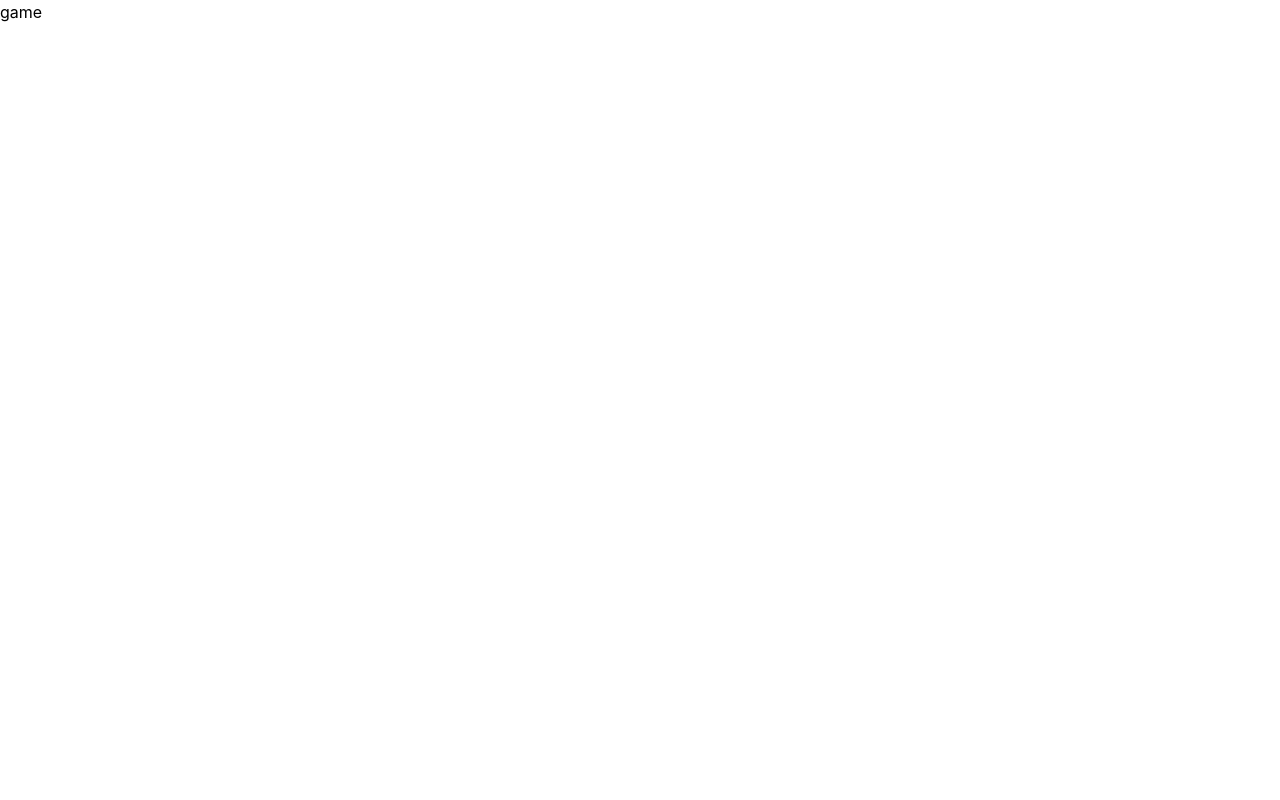
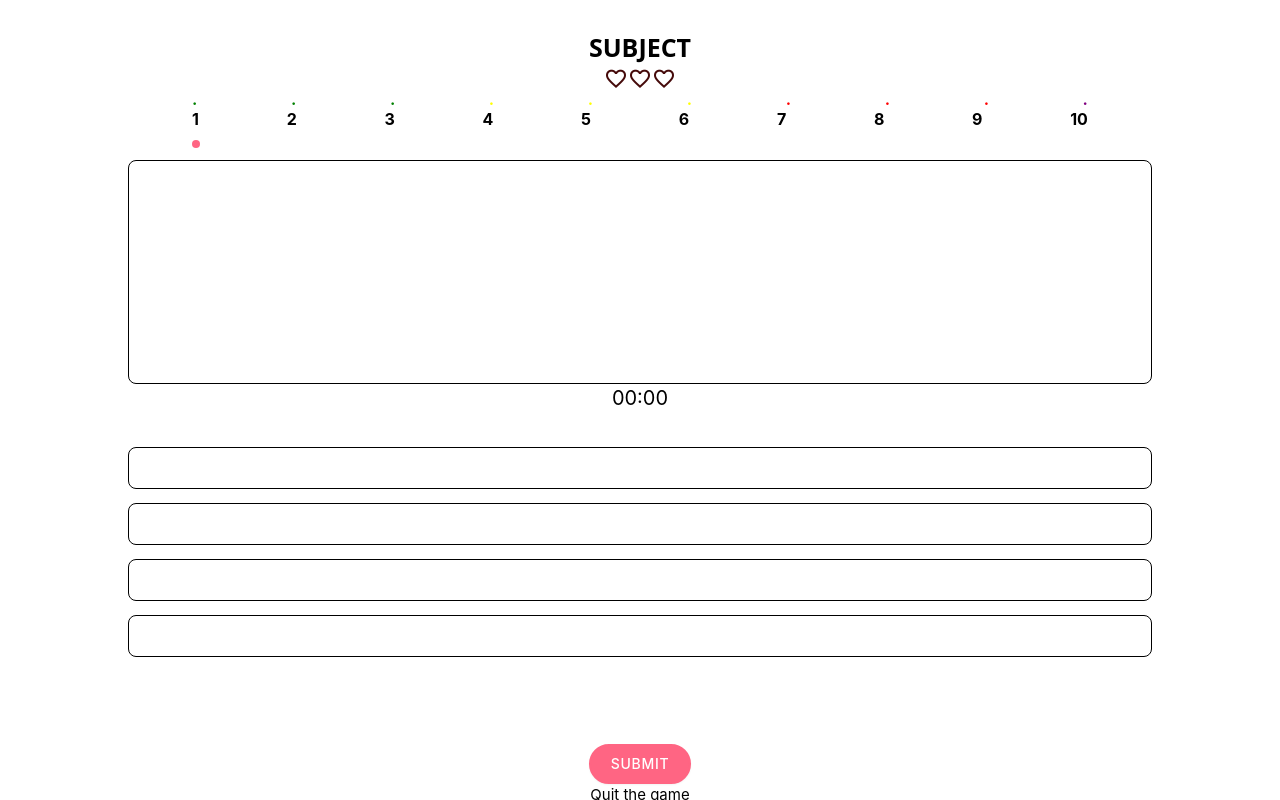
Before and after one commit to yukirochi/Alapaap, a React app in the folder frontend/: page /game in a window 1280 px wide. Built offline with nearby package versions, Linux system fonts and the light colour scheme.

Commit message:
game interface design

```diff
--- a/frontend/src/components/finalnotice.jsx
+++ b/frontend/src/components/finalnotice.jsx
@@ -5,7 +5,7 @@ function Finalnotice({settog, getdata}) {
     <div className="w-[100vw] h-[100vh] overflow-hidden absolute top-1/2 left-1/2 transform -translate-x-1/2 -translate-y-1/2 z-1000 bg-[rgba(67,67,67,0.4)] flex items-center justify-center"
     onClick={()=> settog(false)}>
       <div className="m-12 bg-white max-w-[500px] rounded-xl duration-700 p-5 h-[50%] flex flex-col justify-center items-center  w-[80%] gap-[10%] ">
-        <p className="text-5xl font-bold  lg:text-6xl md:text-6xl md:-mt-[5%]">
+        <p className="text-4xl font-bold  lg:text-6xl md:text-6xl md:-mt-[5%]">
           <span className="text-[#6c63ff]">A</span>L
           <span className="text-[#6c63ff]">A</span>P
           <span className="text-[#ff6583]">A</span>
@@ -25,7 +25,7 @@ function Finalnotice({settog, getdata}) {
         <button className="bg-[#ff6583] hover:bg-transparent px-5 ml-4 py-2 text-sm shadow-sm hover:shadow-lg md:mt-[10%] font-medium tracking-wider border-2 border-[#ff6583] hover:border-[#ff6583] text-white hover:text-[#ff6583] rounded-full transition ease-in duration-300"
         onClick={()=> getdata()}
         >
-          SIGNUP
+          BEGIN
         </button>
       </div>
     </div>
--- /dev/null
+++ b/frontend/src/components/slider.jsx
@@ -0,0 +1,40 @@
+function Slider() {
+  return (
+    <div className="w-[100%] h-[5%]  flex items-center justify-center flex-col ">
+        <div className="w-[70%] h-[30%] flex justify-between items-center mb-5 font-bold">
+        <p className="text-[green]">.</p>
+        <p className="text-[green]">.</p>
+        <p className="text-[green]">.</p>
+        <p className="text-[yellow]">.</p>
+        <p className="text-[yellow]">.</p>
+        <p className="text-[yellow]">.</p>
+        <p className="text-[red]">.</p>
+        <p className="text-[red]">.</p>
+        <p className="text-[red]">.</p>
+        <p className="text-[purple]">.</p>
+      </div>
+      <div className="w-[70%] h-[30%] flex justify-between items-center mb-5 font-bold">
+        <p>1</p>
+        <p>2</p>
+        <p>3</p>
+        <p>4</p>
+        <p>5</p>
+        <p>6</p>
+        <p>7</p>
+        <p>8</p>
+        <p>9</p>
+        <p>10</p>
+      </div>
+      <input
+        type="range"
+        className="h-[10%] w-[70%] rounded-sm cursor-pointer slider"
+        min="1"
+        max="10"
+        step="1"
+        value="1"
+      />
+    </div>
+  );
+}
+
+export default Slider;
--- a/frontend/src/css/index.css
+++ b/frontend/src/css/index.css
@@ -2,17 +2,56 @@
 @tailwind components;
 @tailwind utilities;
 
-
 body {
   margin: 0;
-  font-family: -apple-system, BlinkMacSystemFont, 'Segoe UI', 'Roboto', 'Oxygen',
-    'Ubuntu', 'Cantarell', 'Fira Sans', 'Droid Sans', 'Helvetica Neue',
+  font-family: -apple-system, BlinkMacSystemFont, "Segoe UI", "Roboto", "Oxygen",
+    "Ubuntu", "Cantarell", "Fira Sans", "Droid Sans", "Helvetica Neue",
     sans-serif;
   -webkit-font-smoothing: antialiased;
   -moz-osx-font-smoothing: grayscale;
 }
 
 code {
-  font-family: source-code-pro, Menlo, Monaco, Consolas, 'Courier New',
+  font-family: source-code-pro, Menlo, Monaco, Consolas, "Courier New",
     monospace;
 }
+input[type="range"] {
+  -webkit-appearance: none;
+  appearance: none;
+  background: none;
+  height: 4px;
+  border-radius: 2px;
+}
+
+/* Hide the thumb in WebKit (Chrome, Safari, Edge) */
+input[type="range"]::-webkit-slider-thumb {
+  -webkit-appearance: none;
+  appearance: none;
+  width: 8px;
+  height: 8px;
+  background: #ff6583;
+  border: none;
+  box-shadow: none;
+  border-radius: 10px;
+
+}
+
+/* Hide the thumb in Firefox */
+input[type="range"]::-moz-range-thumb {
+  width: 2px;
+  height: 2px;
+  background: #ff6583;
+  border: none;
+}
+
+/* Hide the thumb in IE/Edge (legacy) */
+input[type="range"]::-ms-thumb {
+  width: 2px;
+  height: 2px;
+  background: #ff6583;
+  border: none;
+}
+input[type="range"]::-webkit-slider-runnable-track {
+  height: 4px;
+  border-radius: 2px;
+}
--- /dev/null
+++ b/frontend/src/headers/gameheader.jsx
@@ -0,0 +1,22 @@
+function Gameheader({life}) {
+
+    return (
+        <header className="w-[100%] h-[15%] flex justify-center items-center flex-col relative">
+        <p className="text-[25px] font-bold font-sans">SUBJECT</p>
+        <div className="w-[100%] h-[20%] flex justify-center items-center">
+          <div className="material-symbols-outlined  text-red-950">
+            {life !== 0 ? "favorite" : "heart_broken"}
+          </div>
+          <div className="material-symbols-outlined  text-red-950">
+            {life > 1 ? "favorite" : "heart_broken"}
+          </div>
+          <div className="material-symbols-outlined  text-red-950">
+            {life > 2? "favorite" : "heart_broken"}
+          </div>
+        </div>
+
+      </header>
+     );
+}
+
+export default Gameheader;
--- a/frontend/src/pages/game.jsx
+++ b/frontend/src/pages/game.jsx
@@ -1,9 +1,36 @@
+import { useState } from "react";
+import Gameheader from "../headers/gameheader";
+import Slider from "../components/slider";
+
 function Game() {
-    return (
-        <div>
-            <h1>game</h1>
+  let [life, setlife] = useState(3);
+  return (
+    <div className="w-[100vw] h-[100vh] overflow-hidden">
+      <Gameheader life={life} />
+      <div className="w-[100%] h-[5%]  flex relative">
+        <Slider />
+      </div>
+      <div className=" w-[100%] h-[70%] flex flex-col justify-center items-center">
+        <div className="w-[80%] h-[40%] border-[1px] border-black rounded-lg"></div>
+        <div className="w-[80%] h-[5%] flex justify-center items-center text-[20px]">
+          00:00
         </div>
-     );
+        <div className="w-[80%] h-[50%] flex flex-col items-center justify-center gap-[5%]">
+          <div className="w-[100%] h-[15%] border-[1px] border-black rounded-lg"></div>
+          <div className="w-[100%] h-[15%] border-[1px] border-black rounded-lg"></div>
+          <div className="w-[100%] h-[15%] border-[1px] border-black rounded-lg"></div>
+          <div className="w-[100%] h-[15%] border-[1px] border-black rounded-lg"></div>
+        </div>
+        <div className="w-[100%] h-[5%] flex justify-center items-center flex-col">
+          <button className="bg-[#ff6583] hover:bg-transparent px-5 py-2 text-sm shadow-sm hover:shadow-lg md:mt-[10%] font-medium tracking-wider border-2 border-[#ff6583] hover:border-[#ff6583] text-white hover:text-[#ff6583] rounded-full transition ease-in duration-300">
+            SUBMIT
+          </button>
+          <p className="text-[15px] -mb-[10px] cursor-pointer">Quit the game</p>
+        </div>
+
+      </div>
+    </div>
+  );
 }
 
 export default Game;
```
